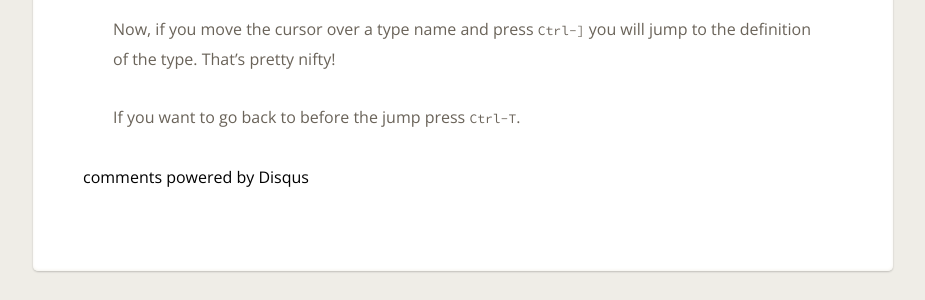
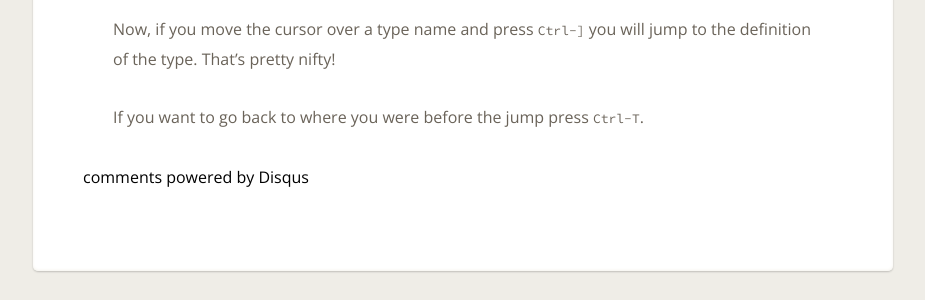
Before and after one commit to leonardehrenfried/blog, a Jekyll site: the page built from _posts/2013-04-05-editing-scala-with-vim.md, in a window 1280 px wide. Shown: the part 1879-2179 px from the top of the page, without its empty margins (177-1102 px from the left). Built offline with Jekyll 4.4.1, drawn with Linux system fonts in a browser that asks for light colours; nearby versions of some CDN libraries; Markdown is read by kramdown in place of the engine named in the settings; comment, search, counter and statistics services are not loaded.

Commit message:
Slight correction

```diff
--- a/_posts/2013-04-05-editing-scala-with-vim.md
+++ b/_posts/2013-04-05-editing-scala-with-vim.md
@@ -80,4 +80,4 @@ set tags=tags;/
 Now, if you move the cursor over a type name and press `Ctrl-]` you will jump
 to the definition of the type. That's pretty nifty!
 
-If you want to go back to before the jump press `Ctrl-T`.
+If you want to go back to where you were before the jump press `Ctrl-T`.
```
